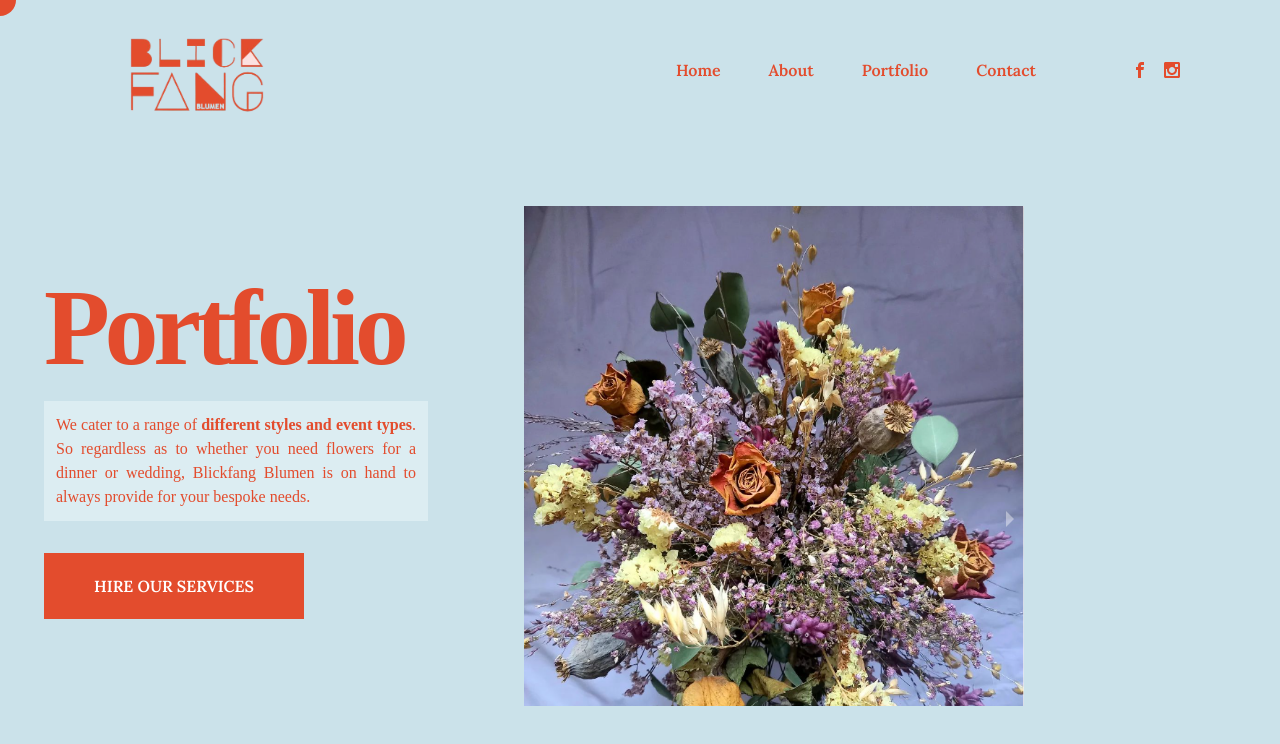
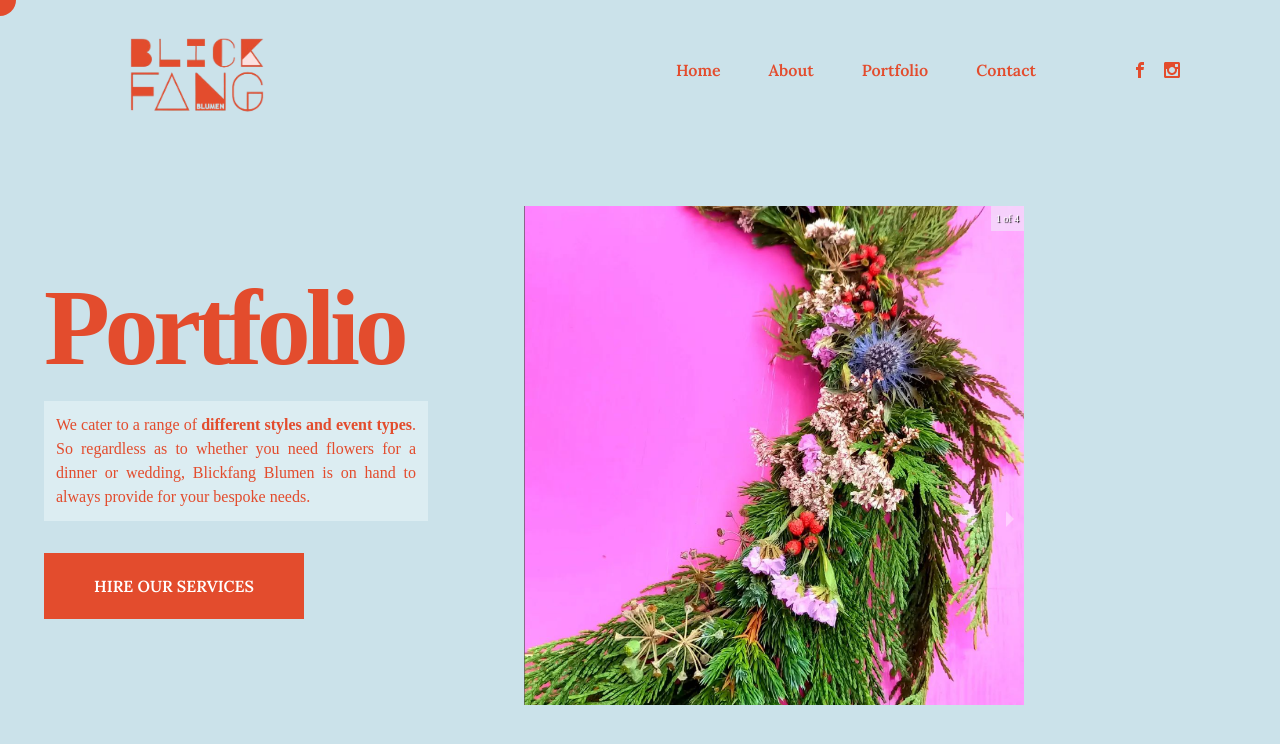
Before and after one commit to acz1992/blickfang-blumen, a React (Vite) app: page /portfolio in a window 1280 px wide. Shown: the top 744 px of the page. Built offline with nearby package versions, Linux system fonts and the light colour scheme; a web font is replaced by a local one.

Commit message:
Edit Photo Gallery

```diff
--- a/src/components/PortfolioGallery.tsx
+++ b/src/components/PortfolioGallery.tsx
@@ -4,15 +4,7 @@ import { Carousel } from "react-responsive-carousel";
 const portfolioGallery = () => {
 	console.log("Portfolio Gallery rendered");
 	return (
-		<Carousel
-			showArrows
-			showStatus={false}
-			autoPlay
-			infiniteLoop
-			swipeable
-			stopOnHover
-			className="object-cover hover:scale-110 transition-all duration-1000"
-		>
+		<Carousel showArrows>
 			<div>
 				<img src="src/assets/img/portfolio/reef.png" />
 			</div>
```
